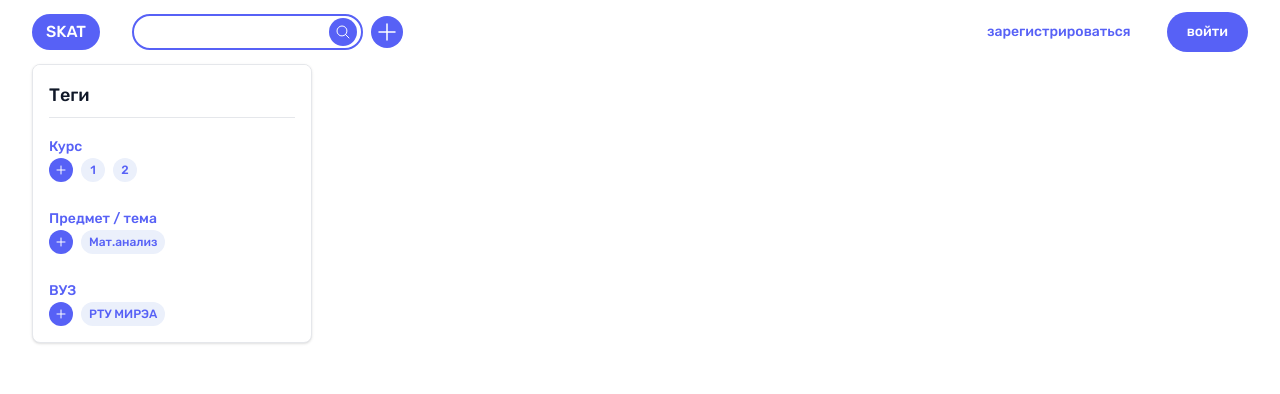
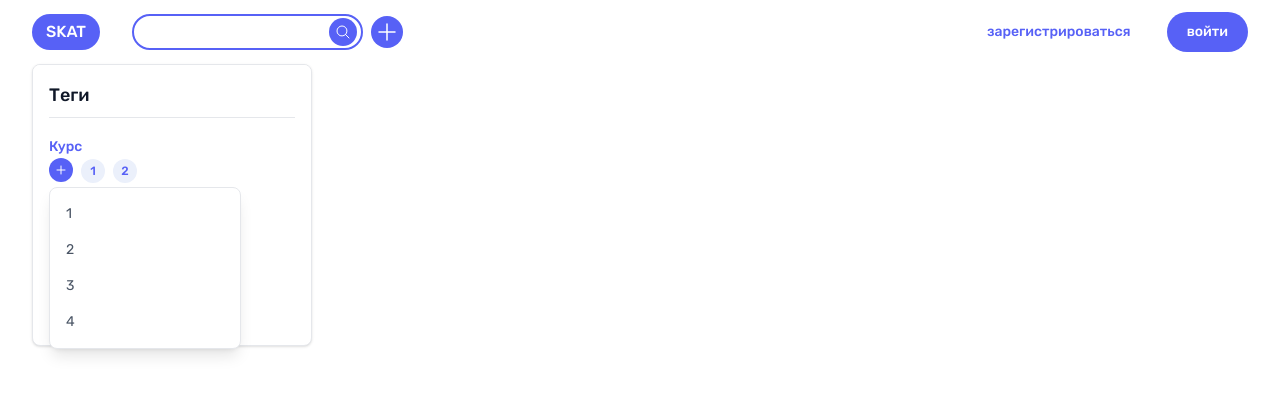
Before and after one commit to vgbhj/SKAT, a Vue app in the folder frontend/: page / in a window 1280 px wide. Both pictures are taken after a click on the button 61 px from the left and 170 px from the top of the page. Shown: the top 394 px of the page. Built offline with nearby package versions, Linux system fonts and the light colour scheme.

Commit message:
Add drop down menu

```diff
--- a/frontend/src/components/Filter.vue
+++ b/frontend/src/components/Filter.vue
@@ -12,6 +12,16 @@ const selectedTags = ref({
   subjects: ['Мат.анализ'],
   universities: ['РТУ МИРЭА']
 })
+
+const activeDropdown = ref(null)
+
+const toggleDropdown = (section) => {
+  activeDropdown.value = activeDropdown.value === section ? null : section
+}
+
+const closeAllDropdowns = () => {
+  activeDropdown.value = null
+}
 </script>
 
  <!-- <button class="p-1 rounded-full bg-blue_main">
@@ -34,14 +44,38 @@ const selectedTags = ref({
       <div class="space-y-2">
         <span class="text-sm font-medium text-blue_main">Курс</span>
         <div class="flex items-center gap-2">
-          <button class="inline-flex items-center justify-center rounded-full bg-blue_main p-1.5 text-white hover:opacity-90 transition-opacity">
+          <div class="relative">
+            <button
+              @click="toggleDropdown('course')"
+              class="inline-flex items-center justify-center rounded-full bg-blue_main p-1.5 text-white hover:opacity-90 transition-opacity"
+            >
               <svg xmlns="http://www.w3.org/2000/svg" class="h-3 w-3" fill="none" viewBox="0 0 24 24" stroke="currentColor">
                 <path stroke-linecap="round" stroke-linejoin="round" stroke-width="2" d="M12 4v16m8-8H4" />
               </svg>
             </button>
+
+            <!-- Dropdown -->
+            <div
+              v-if="activeDropdown === 'course'"
+              class="fixed z-50 w-48 rounded-lg border border-gray-200 bg-white py-2 shadow-lg"
+              style="margin-top: 4px;"
+            >
+              <div
+                v-for="option in filters.course"
+                :key="option"
+                @click="toggleDropdown('course')"
+                class="px-4 py-2 text-sm text-gray-600 hover:bg-[#EBF0FB] hover:text-blue_main cursor-pointer"
+              >
+                {{ option }}
+              </div>
+            </div>
+          </div>
           <div class="flex flex-wrap gap-2">
-            <span v-for="tag in selectedTags.course" :key="tag"
-                  class="inline-flex h-6 w-6 items-center justify-center rounded-full border-blue_main bg-[#EBF0FB] text-xs font-medium text-blue_main">
+            <span
+              v-for="tag in selectedTags.course"
+              :key="tag"
+              class="inline-flex h-6 w-6 items-center justify-center rounded-full  border-blue_main bg-[#EBF0FB] text-xs font-medium text-blue_main"
+            >
               {{ tag }}
             </span>
           </div>
@@ -52,14 +86,38 @@ const selectedTags = ref({
       <div class="space-y-2">
         <span class="text-sm font-medium text-blue_main">Предмет / тема</span>
         <div class="flex items-center gap-2">
-          <button class="inline-flex items-center justify-center rounded-full bg-blue_main p-1.5 text-white hover:opacity-90 transition-opacity">
+          <div class="relative">
+            <button
+              @click="toggleDropdown('subjects')"
+              class="inline-flex items-center justify-center rounded-full bg-blue_main p-1.5 text-white hover:opacity-90 transition-opacity"
+            >
               <svg xmlns="http://www.w3.org/2000/svg" class="h-3 w-3" fill="none" viewBox="0 0 24 24" stroke="currentColor">
                 <path stroke-linecap="round" stroke-linejoin="round" stroke-width="2" d="M12 4v16m8-8H4" />
               </svg>
             </button>
+
+            <!-- Dropdown -->
+            <div
+              v-if="activeDropdown === 'subjects'"
+              class="fixed z-50 w-48 rounded-lg border border-gray-200 bg-white py-2 shadow-lg"
+              style="margin-top: 4px;"
+            >
+              <div
+                v-for="option in filters.subjects"
+                :key="option"
+                @click="toggleDropdown('subjects')"
+                class="px-4 py-2 text-sm text-gray-600 hover:bg-[#EBF0FB] hover:text-blue_main cursor-pointer"
+              >
+                {{ option }}
+              </div>
+            </div>
+          </div>
           <div class="flex flex-wrap gap-2">
-            <span v-for="tag in selectedTags.subjects" :key="tag"
-                  class="inline-flex items-center rounded-full   border-blue_main bg-[#EBF0FB] px-2 py-1 text-xs font-medium text-blue_main">
+            <span
+              v-for="tag in selectedTags.subjects"
+              :key="tag"
+              class="inline-flex items-center rounded-full  border-blue_main bg-[#EBF0FB] px-2 py-1 text-xs font-medium text-blue_main"
+            >
               {{ tag }}
             </span>
           </div>
@@ -70,14 +128,38 @@ const selectedTags = ref({
       <div class="space-y-2">
         <span class="text-sm font-medium text-blue_main">ВУЗ</span>
         <div class="flex items-center gap-2">
-          <button class="inline-flex items-center justify-center rounded-full bg-blue_main p-1.5 text-white hover:opacity-90 transition-opacity">
+          <div class="relative">
+            <button
+              @click="toggleDropdown('universities')"
+              class="inline-flex items-center justify-center rounded-full bg-blue_main p-1.5 text-white hover:opacity-90 transition-opacity"
+            >
               <svg xmlns="http://www.w3.org/2000/svg" class="h-3 w-3" fill="none" viewBox="0 0 24 24" stroke="currentColor">
                 <path stroke-linecap="round" stroke-linejoin="round" stroke-width="2" d="M12 4v16m8-8H4" />
               </svg>
             </button>
+
+            <!-- Dropdown -->
+            <div
+              v-if="activeDropdown === 'universities'"
+              class="fixed z-50 w-48 rounded-lg border border-gray-200 bg-white py-2 shadow-lg"
+              style="margin-top: 4px;"
+            >
+              <div
+                v-for="option in filters.universities"
+                :key="option"
+                @click="toggleDropdown('universities')"
+                class="px-4 py-2 text-sm text-gray-600 hover:bg-[#EBF0FB] hover:text-blue_main cursor-pointer"
+              >
+                {{ option }}
+              </div>
+            </div>
+          </div>
           <div class="flex flex-wrap gap-2">
-            <span v-for="tag in selectedTags.universities" :key="tag"
-                  class="inline-flex items-center rounded-full   border-blue_main bg-[#EBF0FB] px-2 py-1 text-xs font-medium text-blue_main">
+            <span
+              v-for="tag in selectedTags.universities"
+              :key="tag"
+              class="inline-flex items-center rounded-full  border-blue_main bg-[#EBF0FB] px-2 py-1 text-xs font-medium text-blue_main"
+            >
               {{ tag }}
             </span>
           </div>
```
Lines whose indentation alone changed are shown as unchanged.
